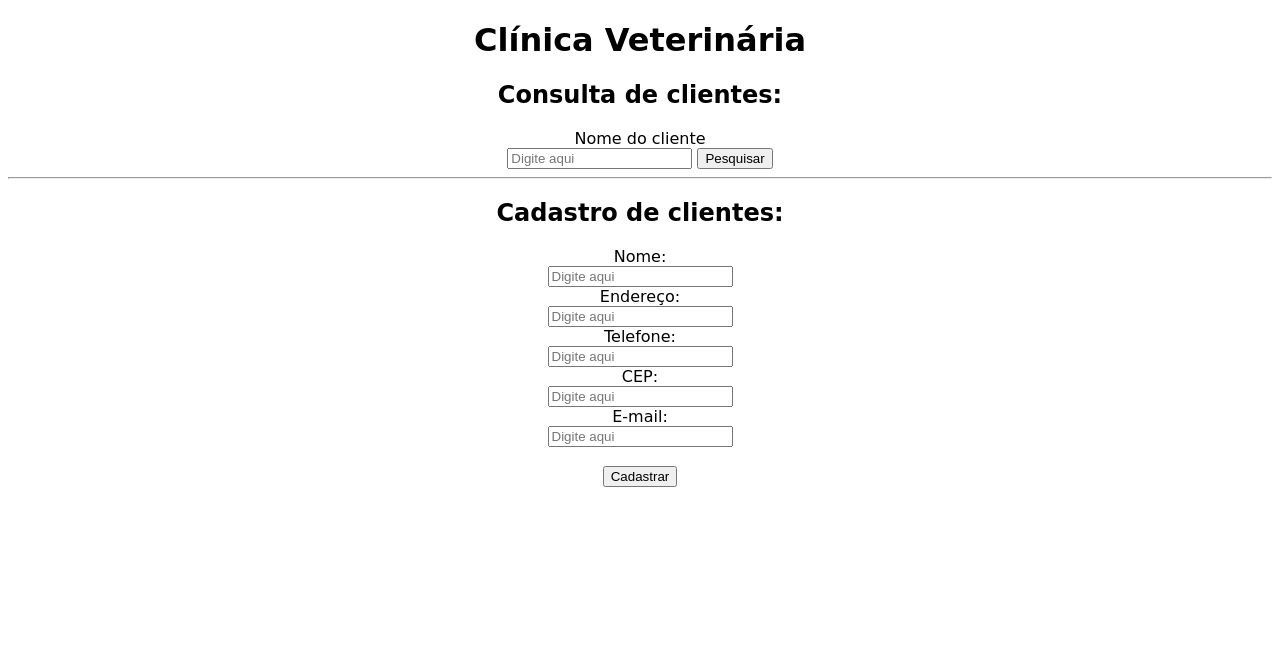
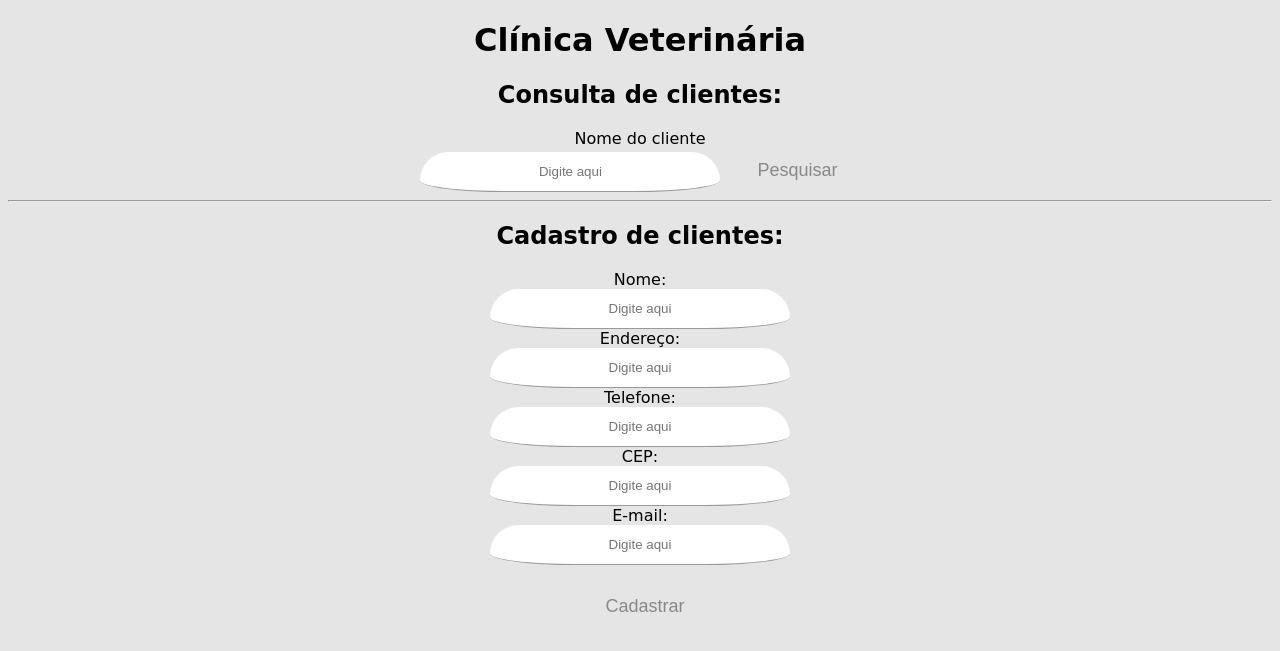
Before and after one commit to sergiodeveloper/ClinicaVeterinaria, a PHP site: page / in a window 1280 px wide. Shown: the top 651 px of the page. Run offline with PHP 8.4, Linux system fonts and the light colour scheme; some web fonts are replaced.

Commit message:
Renovando estilo

```diff
--- a/source/public/theme.css
+++ b/source/public/theme.css
@@ -6,63 +6,84 @@
 
 body {
   text-align: center;
+  background-color: #E5E5E5;
   font-family: 'Patrick Hand SC', cursive;}
 
 section {
   background-color: white;
-  margin: 45px;
+  margin: 45px auto;
+  width: 70%;
   display: block;
   border-radius: 10px;
+  box-shadow: 0 0 4px #938c8c;
   padding: 25px;}
 
   section h1,
   section h2 {
     margin: 0 20px 14px;}
 
-.field{
+field{
   display: inline-block;
-  text-align: left;}
+  text-align: left;
+  margin: 10px 0;}
 
-  .field .label{
+field .label{
   transform: rotate(-7deg) translateY(-6px);}
 
-  .field input[type='text'],
-  .field input[type='password'],
-  .field input[type='email'],
-  .field input[type='number']{
-    border: 1px solid #4d4d4d;
+input[type='text'],
+input[type='password'],
+input[type='email'],
+input[type='number']{
+  border: 0;
   padding: 5px;
-    border-radius: 50%;
   text-align: center;
   height: 40px;
-    box-sizing: border-box;}
+  box-sizing: border-box;
+  border-color: #4d4d4d;
+  border-bottom: 1px solid #999;
+  border-radius: 30px 30px 30% 30%;
+  width: 300px;}
 
-    .field input[type='text'],
-    .field input[type='password'],
-    .field input[type='email'],
-    .field input[type='number']{
+  input[type='text']:focus,
+  input[type='password']:focus,
+  input[type='email']:focus,
+  input[type='number']:focus{
     border-color: black;
-      background-color: #ede7da;}
+    background-color: #fef3e1;
+    background-image: linear-gradient(#fff, #fff, #ffebc9);}
 
-  .field input[type='button'],
-  .field input[type='submit'],
-  .field input[type='reset'],
-  .field button{
+:focus {outline:none;}
+::-moz-focus-inner {border:0;}
+
+input[type='button'],
+input[type='submit'],
+input[type='reset'],
+button{
+  color: #888;
   min-width: 40px;
   height: 40px;
-    padding: 0;
+  padding: 10px 20px;
   text-align: center;
-    border-radius: 50%;
-    border: 1px solid #4d4d4d;
+  font-size: 18px;
+  border-radius: 3px;
+  border: 2px solid transparent;
   margin: 0 0 0 10px;
   box-sizing: border-box;
-    background-color: #eee;
-    cursor: pointer;}
+  background-color: transparent;
+  cursor: pointer;
+  transition: box-shadow ease 4ms;}
 
-    .field input[type='button']:hover,
-    .field input[type='submit']:hover,
-    .field input[type='reset']:hover,
-    .field button:hover{
-      background-color: #1aa2c8 !important;
-      border-color: black;
-      color: white;}
+  input[type='button']:hover,
+  input[type='submit']:hover,
+  input[type='reset']:hover,
+  button:hover{
+    color: white;
+    background-color: #3A80FB;
+    box-shadow: 0 0 5px #888;}
+
+  input[type='button']:active,
+  input[type='submit']:active,
+  input[type='reset']:active,
+  button:active{
+    color: white;
+    background-color: #1057D5;}
```
Lines whose indentation alone changed are shown as unchanged.
